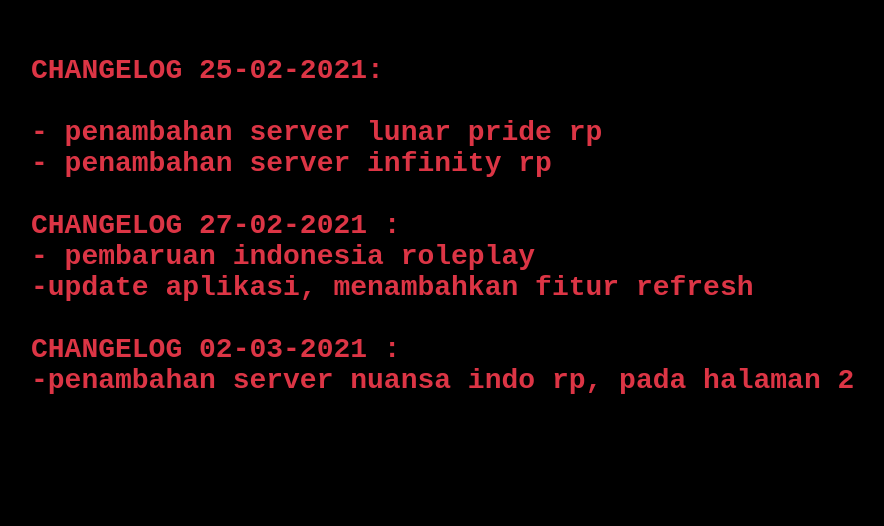
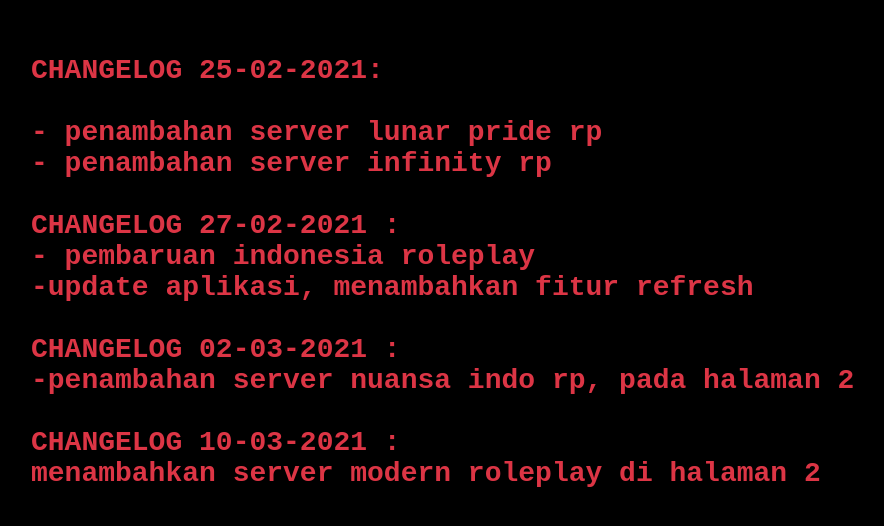
Before and after one commit to AleeWongk4/SAMP-SERVER-GENERATOR, a plain HTML site: page files/pages/changelog.html in a window 1280 px wide. Shown: the part 164-690 px from the top of the page, without its empty margins (69-953 px from the left). Drawn offline with Linux system fonts and the light colour scheme.

Commit message:
Update changelog.html

```diff
--- a/files/pages/changelog.html
+++ b/files/pages/changelog.html
@@ -12,6 +12,6 @@ body {
 </style>
 </head>
 <body>
-<h1 style=" position:absolute; left:100px; top:200px;">CHANGELOG 25-02-2021:<br><br>- penambahan server lunar pride rp<br>- penambahan server infinity rp<br><br>CHANGELOG 27-02-2021 :<br>- pembaruan indonesia roleplay<br>-update aplikasi, menambahkan fitur refresh<br><br>CHANGELOG 02-03-2021 :<br>-penambahan server nuansa indo rp, pada halaman 2</h1>
+<h1 style=" position:absolute; left:100px; top:200px;">CHANGELOG 25-02-2021:<br><br>- penambahan server lunar pride rp<br>- penambahan server infinity rp<br><br>CHANGELOG 27-02-2021 :<br>- pembaruan indonesia roleplay<br>-update aplikasi, menambahkan fitur refresh<br><br>CHANGELOG 02-03-2021 :<br>-penambahan server nuansa indo rp, pada halaman 2<br><br>CHANGELOG 10-03-2021 :<br>menambahkan server modern roleplay di halaman 2</h1>
 </body>
 <html>
```
